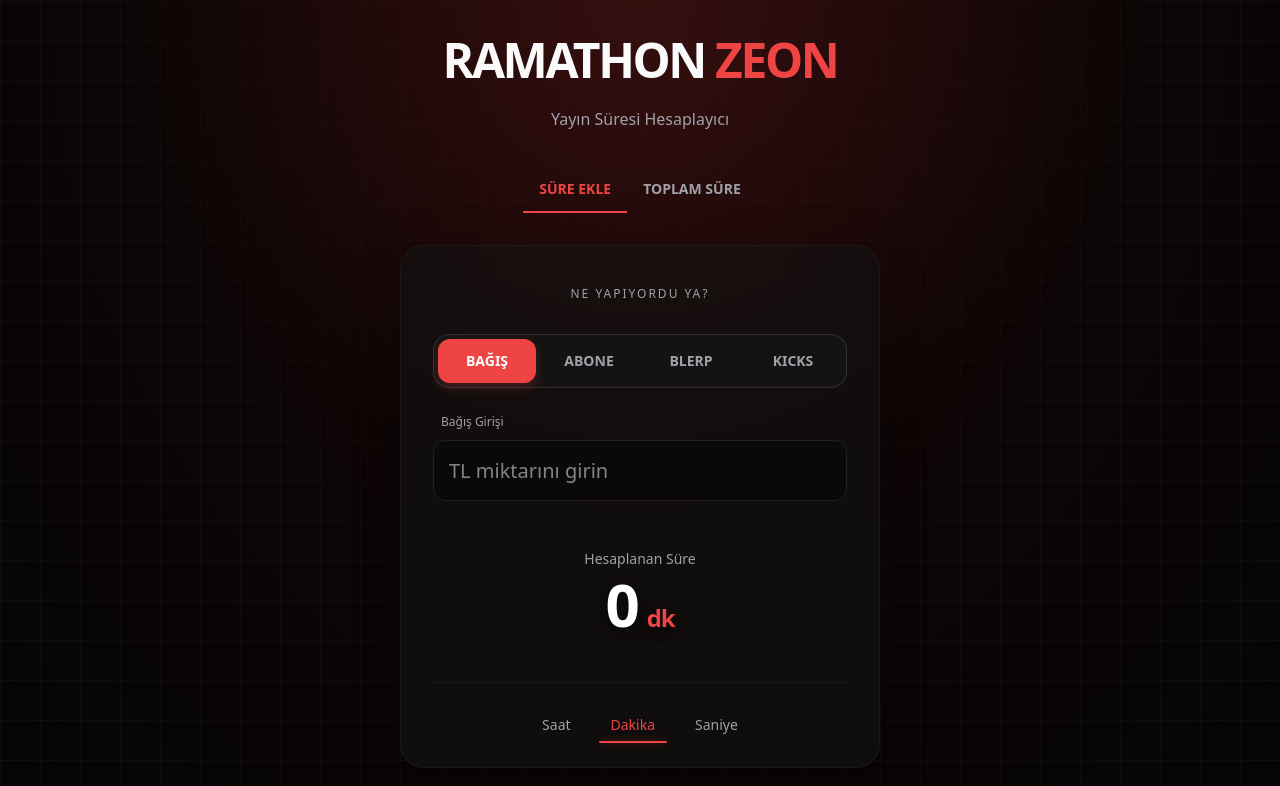
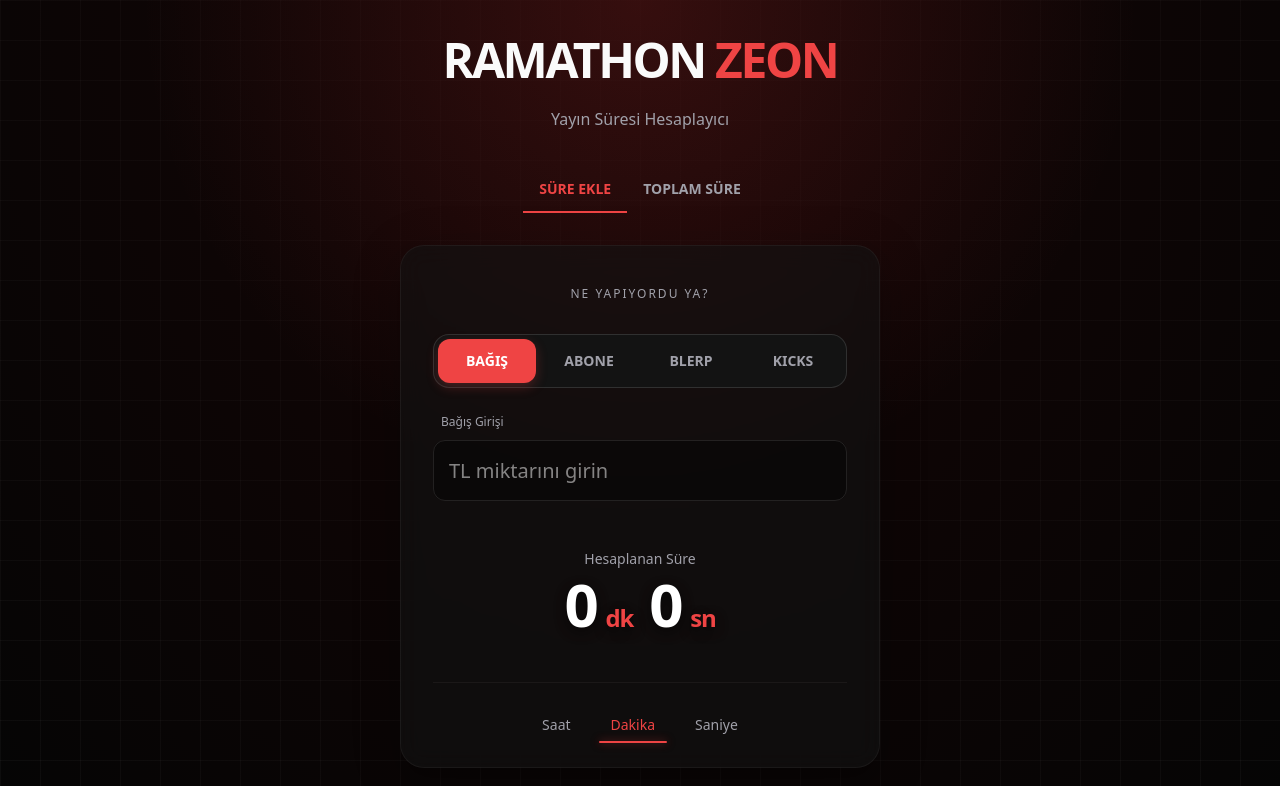
Before and after one commit to mrMertcanY/ramathon-zeon-calculator, a React (Vite) app: page / in a window 1280 px wide. Shown: the top 786 px of the page. Built offline with nearby package versions, Linux system fonts and the light colour scheme.

Commit message:
calculate update

```diff
--- a/src/components/Calculator.jsx
+++ b/src/components/Calculator.jsx
@@ -32,25 +32,21 @@ export default function Calculator() {
 
   const currentInputValue = inputValues[inputType];
 
-  const result = useMemo(() => {
+  const calculatedTime = useMemo(() => {
     const val = parseFloat(currentInputValue);
-    if (isNaN(val) || val < 0) return 0;
+    if (isNaN(val) || val < 0) return { h: 0, m: 0, s: 0, totalM: 0, totalS: 0 };
 
-    const minutes = val * RATES[inputType];
+    const totalMinutes = val * RATES[inputType];
+    const totalSeconds = Math.round(totalMinutes * 60);
 
-    if (outputUnit === 'hours') return minutes / 60;
-    if (outputUnit === 'seconds') return minutes * 60;
-    return minutes;
-  }, [inputType, currentInputValue, outputUnit]);
+    const h = Math.floor(totalSeconds / 3600);
+    const m = Math.floor((totalSeconds % 3600) / 60);
+    const s = totalSeconds % 60;
 
-  // Format the result
-  const formattedResult = useMemo(() => {
-    if (result === 0) return "0";
+    const totalM = Math.floor(totalSeconds / 60);
 
-    // For integers or clean decimals, don't show too many places
-    const str = result.toFixed(2);
-    return str.endsWith('.00') ? str.slice(0, -3) : str;
-  }, [result]);
+    return { h, m, s, totalM, totalS: totalSeconds };
+  }, [inputType, currentInputValue]);
 
   return (
     <Box sx={{ width: '100%', maxWidth: 480, mx: 'auto' }}>
@@ -96,26 +92,40 @@ export default function Calculator() {
             <Typography variant="body2" color="text.secondary" gutterBottom sx={{ fontWeight: 500 }}>
               Hesaplanan Süre
             </Typography>
-            <Typography
-              variant="h2"
-              component="div"
-              color="common.white"
-              sx={{
-                letterSpacing: '-0.02em',
-                lineHeight: 1,
-                textShadow: '0 4px 12px rgba(0,0,0,0.5)'
-              }}
-            >
-              {formattedResult}
-              <Typography
-                component="span"
-                variant="h5"
-                color="primary"
-                sx={{ ml: 1, fontWeight: 700 }}
-              >
-                {outputUnit === 'hours' ? 'sa' : outputUnit === 'minutes' ? 'dk' : 'sn'}
-              </Typography>
-            </Typography>
+            <Box sx={{ display: 'flex', justifyContent: 'center', gap: 2, flexWrap: 'wrap' }}>
+              {outputUnit === 'hours' ? (
+                <>
+                  <Typography variant="h2" component="div" color="common.white" sx={{ letterSpacing: '-0.02em', lineHeight: 1, textShadow: '0 4px 12px rgba(0,0,0,0.5)' }}>
+                    {calculatedTime.h}
+                    <Typography component="span" variant="h5" color="primary" sx={{ ml: 1, fontWeight: 700 }}>sa</Typography>
+                  </Typography>
+                  <Typography variant="h2" component="div" color="common.white" sx={{ letterSpacing: '-0.02em', lineHeight: 1, textShadow: '0 4px 12px rgba(0,0,0,0.5)' }}>
+                    {calculatedTime.m}
+                    <Typography component="span" variant="h5" color="primary" sx={{ ml: 1, fontWeight: 700 }}>dk</Typography>
+                  </Typography>
+                  <Typography variant="h2" component="div" color="common.white" sx={{ letterSpacing: '-0.02em', lineHeight: 1, textShadow: '0 4px 12px rgba(0,0,0,0.5)' }}>
+                    {calculatedTime.s}
+                    <Typography component="span" variant="h5" color="primary" sx={{ ml: 1, fontWeight: 700 }}>sn</Typography>
+                  </Typography>
+                </>
+              ) : outputUnit === 'minutes' ? (
+                <>
+                  <Typography variant="h2" component="div" color="common.white" sx={{ letterSpacing: '-0.02em', lineHeight: 1, textShadow: '0 4px 12px rgba(0,0,0,0.5)' }}>
+                    {calculatedTime.totalM}
+                    <Typography component="span" variant="h5" color="primary" sx={{ ml: 1, fontWeight: 700 }}>dk</Typography>
+                  </Typography>
+                  <Typography variant="h2" component="div" color="common.white" sx={{ letterSpacing: '-0.02em', lineHeight: 1, textShadow: '0 4px 12px rgba(0,0,0,0.5)' }}>
+                    {calculatedTime.s}
+                    <Typography component="span" variant="h5" color="primary" sx={{ ml: 1, fontWeight: 700 }}>sn</Typography>
+                  </Typography>
+                </>
+              ) : (
+                <Typography variant="h2" component="div" color="common.white" sx={{ letterSpacing: '-0.02em', lineHeight: 1, textShadow: '0 4px 12px rgba(0,0,0,0.5)' }}>
+                  {calculatedTime.totalS}
+                  <Typography component="span" variant="h5" color="primary" sx={{ ml: 1, fontWeight: 700 }}>sn</Typography>
+                </Typography>
+              )}
+            </Box>
           </Box>
 
           <UnitSelector activeUnit={outputUnit} onChange={setOutputUnit} />
```
